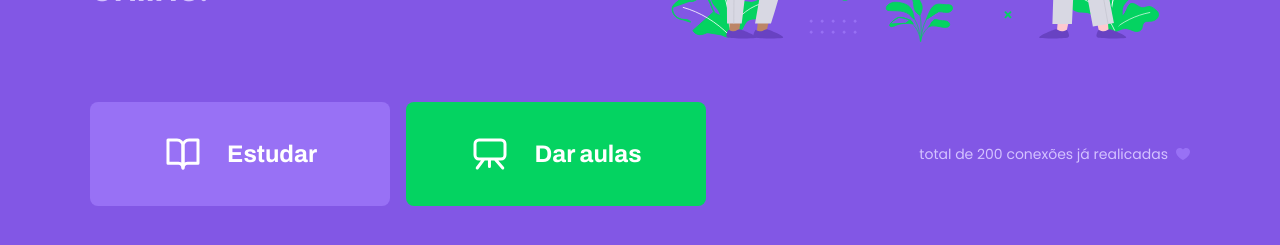
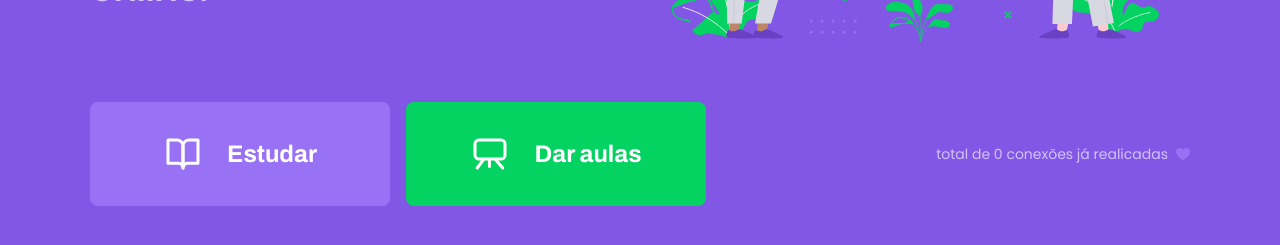
Before and after one commit to Renan04lima/Proffy-Plataforma-de-ensino, a React (Create React App) app in the folder aulas/web/: page / in a window 1280 px wide. Shown: the part 421-666 px from the top of the page. Built offline with nearby package versions, Linux system fonts and the light colour scheme; no server answers.

Commit message:
:package: feat: acesso a api com axios na Landing

```diff
--- a/aulas/web/package.json
+++ b/aulas/web/package.json
@@ -10,6 +10,7 @@
     "@types/node": "^12.0.0",
     "@types/react": "^16.9.0",
     "@types/react-dom": "^16.9.0",
+    "axios": "^0.20.0",
     "react": "^16.13.1",
     "react-dom": "^16.13.1",
     "react-router-dom": "^5.2.0",
--- a/aulas/web/src/pages/Landing/index.tsx
+++ b/aulas/web/src/pages/Landing/index.tsx
@@ -1,4 +1,4 @@
-import React from 'react';
+import React, { useState, useEffect } from 'react';
 import { Link } from 'react-router-dom';
 
 import logoImg from '../../assets/images/logo.svg';
@@ -9,8 +9,19 @@ import giveClassesIcon from '../../assets/images/icons/give-classes.svg';
 import purpleHeartIcon from '../../assets/images/icons/purple-heart.svg';
 
 import './styles.css';
+import api from '../../services/api';
 
 function Landing() {
+  const [totalConnections, setTotalConnections] = useState(0);
+
+  useEffect(() => {
+    api.get('connections').then((response) => {
+      const {total} = response.data;
+
+      setTotalConnections(total);
+    });
+  }, []);
+
   return (
     <div id="page-landing">
       <div id="page-landind-content" className="container">
@@ -39,7 +50,7 @@ function Landing() {
         </div>
 
         <span className="total-connections">
-          total de 200 conexões já realicadas
+          total de {totalConnections} conexões já realicadas
           <img src={purpleHeartIcon} alt="Coração roxo" />
         </span>
       </div>
--- /dev/null
+++ b/aulas/web/src/services/api.ts
@@ -0,0 +1,7 @@
+import axios from 'axios';
+
+const api = axios.create({
+  baseURL: 'http://localhost:3333/',
+});
+
+export default api;
```
Also changed, not shown: 2 other files (tests, documents, lock files or other folders).
